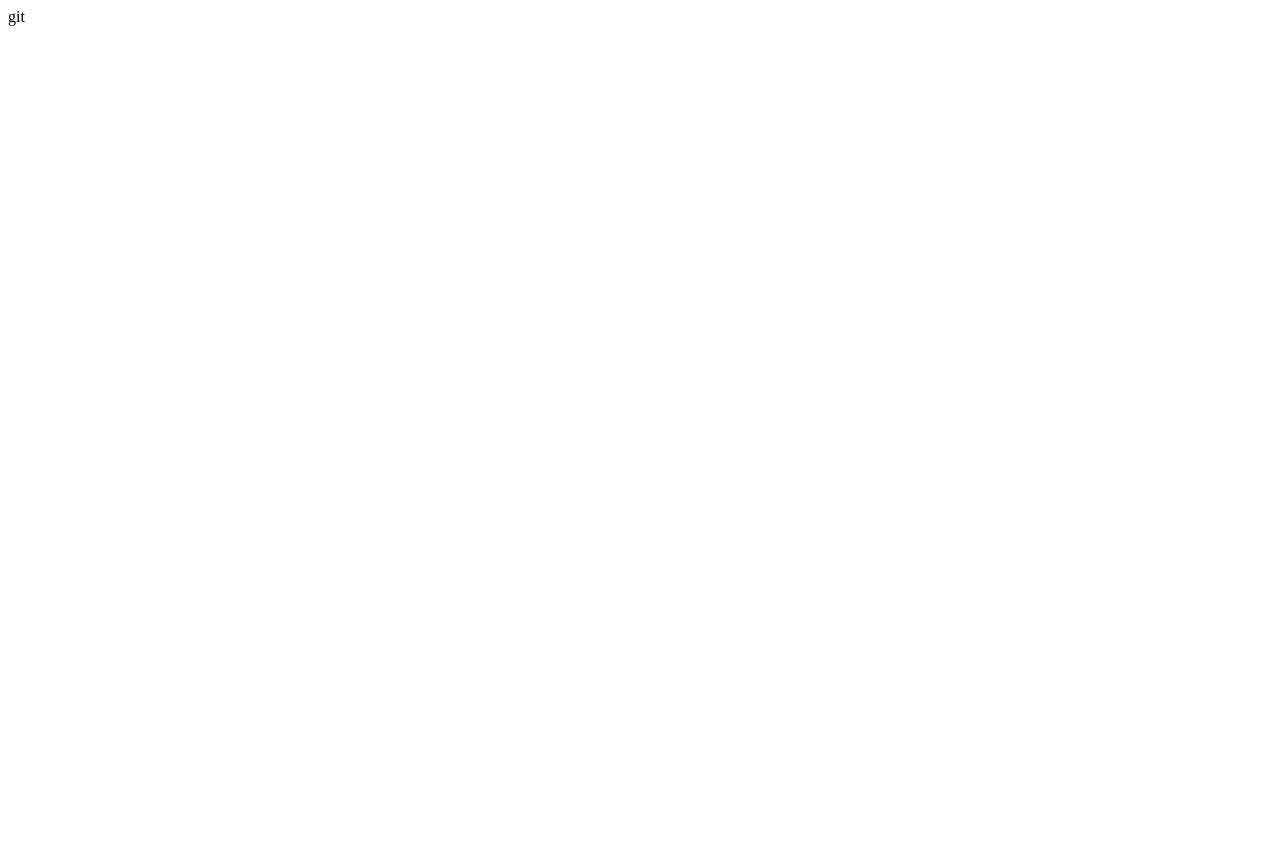
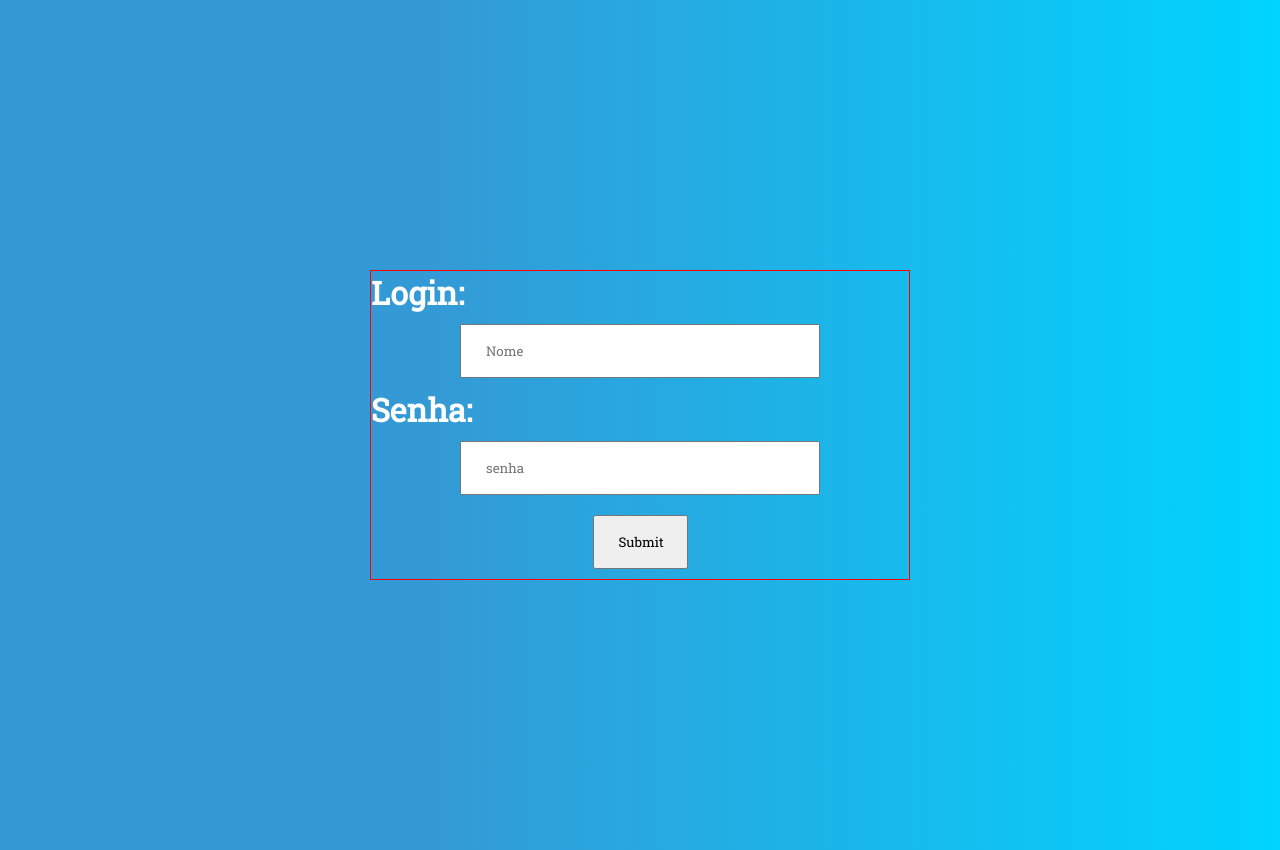
Before and after one commit to EnzoGPampana/attendence-form, a plain HTML site: page index.html in a window 1280 px wide. Before the commit the page ends 800 px from the top, so only its background shows below. Drawn offline with Linux system fonts and the light colour scheme.

Commit message:
página de login

```diff
--- a/index.html
+++ b/index.html
@@ -1,13 +1,39 @@
 <!DOCTYPE html>
-<html lang="en">
+<html lang="pt-br">
   <head>
     <meta charset="UTF-8" />
     <meta name="viewport" content="width=device-width, initial-scale=1.0" />
     <title>Attendece Form</title>
+    <link rel="preconnect" href="https://fonts.googleapis.com" />
+    <link rel="preconnect" href="https://fonts.gstatic.com" crossorigin />
+    <link
+      href="https://fonts.googleapis.com/css2?family=Inter:wght@400;500&family=Roboto+Slab:wght@300&display=swap"
+      rel="stylesheet"
+    />
+    <link rel="preconnect" href="https://fonts.googleapis.com" />
+    <link rel="preconnect" href="https://fonts.gstatic.com" crossorigin />
+    <link
+      href="https://fonts.googleapis.com/css2?family=Inter:wght@400;500&family=Roboto+Slab:wght@300;400&display=swap"
+      rel="stylesheet"
+    />
     <link rel="stylesheet" href="./style.css" />
   </head>
   <body>
+    <div id="container">
+      <div id="loginForm">
+        <form method="get" id="login" action="./script.js"></form>
+        <h1>Login:</h1>
+        <input type="text" placeholder="Nome" class="name" required="" />
+        <h1>Senha:</h1>
+        <input type="password" placeholder="senha" class="senha" required="" />
+        <input
+          type="submit"
+          placeholder="Entrar"
+          class="submit"
+          name="submit"
+        />
+      </div>
+    </div>
     <script src="./script.js"></script>
   </body>
 </html>
-git
--- a/style.css
+++ b/style.css
@@ -0,0 +1,54 @@
+* {
+  margin: 0;
+  padding: 0;
+  box-sizing: border-box;
+}
+:root {
+  --text-color: white;
+  --text-color-doc: black;
+  --stroke-color: rgba(255, 255, 255, 0.5);
+}
+body {
+  background: rgb(52, 154, 213);
+  background: linear-gradient(
+    90deg,
+    rgba(52, 154, 213, 1) 34%,
+    rgba(0, 212, 255, 1) 100%
+  );
+  height: 100%;
+}
+body * {
+  font-family: "Inter", sans-serif;
+  font-family: "Roboto Slab", serif;
+  color: var(--text-color);
+}
+#container {
+  width: 100%;
+  max-width: 588px;
+  margin: 56px auto;
+  padding: 0 24px;
+}
+#loginForm {
+  display: flex;
+  justify-content: center;
+  flex-direction: column;
+  margin: 50% auto;
+  border: 1px solid red;
+}
+.submit {
+  width: 95px;
+  text-align: center;
+}
+input {
+  display: flex;
+  flex-direction: column;
+  justify-content: center;
+  padding: 16px 24px;
+  gap: 16px;
+
+  margin: 10px auto;
+  width: 360px;
+  backdrop-filter: blur(4px);
+  -webkit-backdrop-filter: blur(4px);
+  color: var(--text-color-doc);
+}
```
